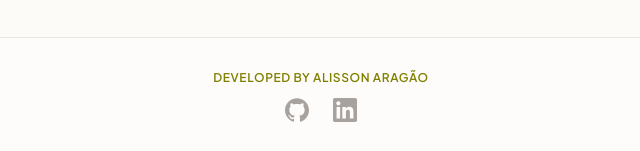
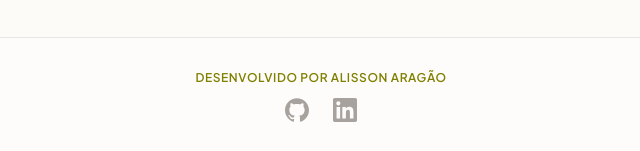
Before and after one commit to aragonp1/chadecasanova, a React (Vite) app: page / in a window 1280 px wide. Shown: the part 1479-1630 px from the top of the page, without its empty margins (319-959 px from the left). Built offline with nearby package versions, Linux system fonts and the light colour scheme; a web font is replaced by a local one.

Commit message:
Update Footer.tsx

```diff
--- a/components/Footer.tsx
+++ b/components/Footer.tsx
@@ -5,7 +5,7 @@ const Footer: React.FC = () => {
   return (
     <footer className="w-full py-8 mt-auto bg-white/40 backdrop-blur-sm border-t border-stone-200 z-10">
       <div className="container mx-auto px-4 flex flex-col items-center justify-center gap-3">
-        <p className="text-xs text-olive font-semibold tracking-wider uppercase">Developed by Alisson Aragão</p>
+        <p className="text-xs text-olive font-semibold tracking-wider uppercase">Desenvolvido por Alisson Aragão</p>
         <div className="flex gap-6">
           <a
             href="https://github.com/aragonp1"
```
